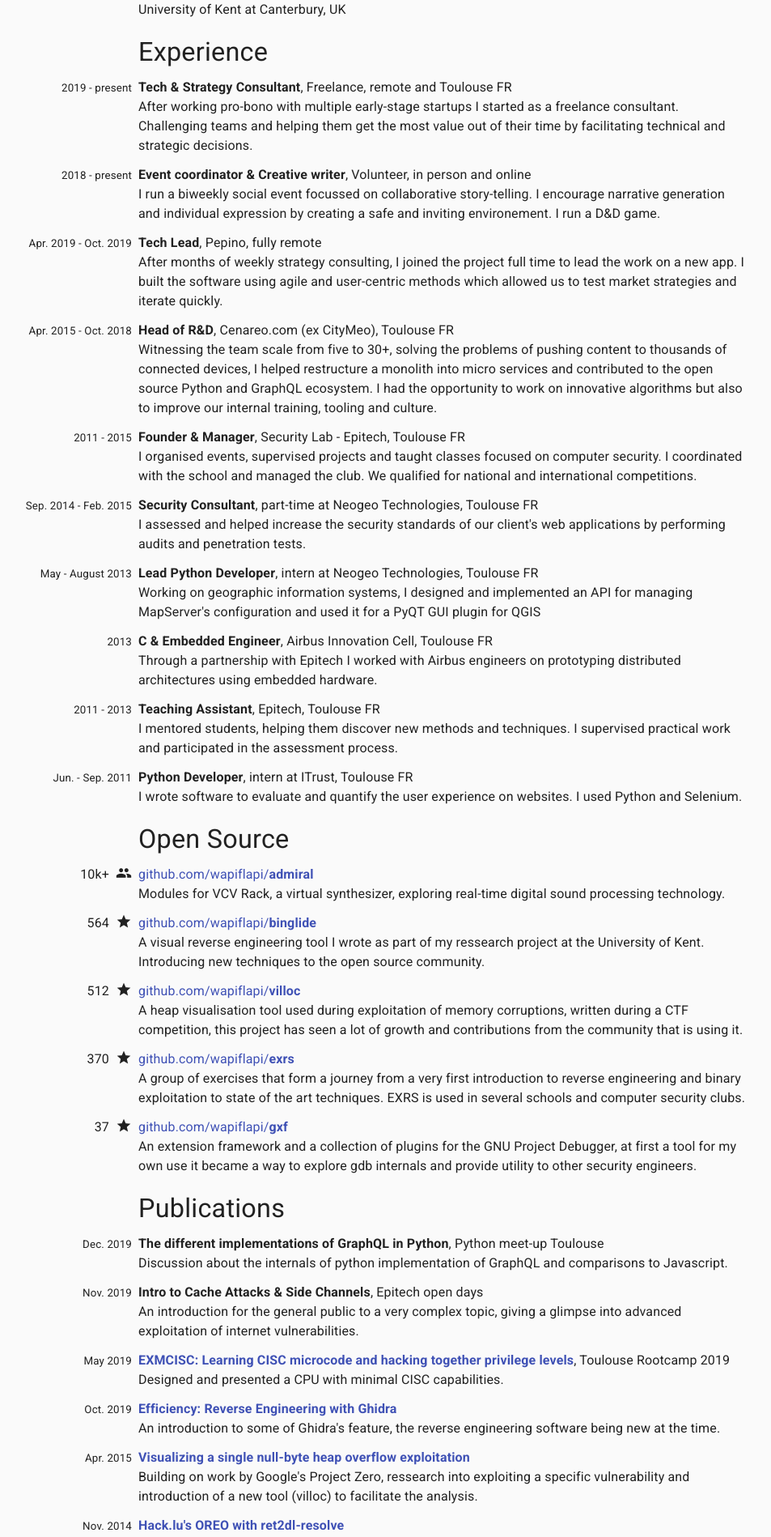
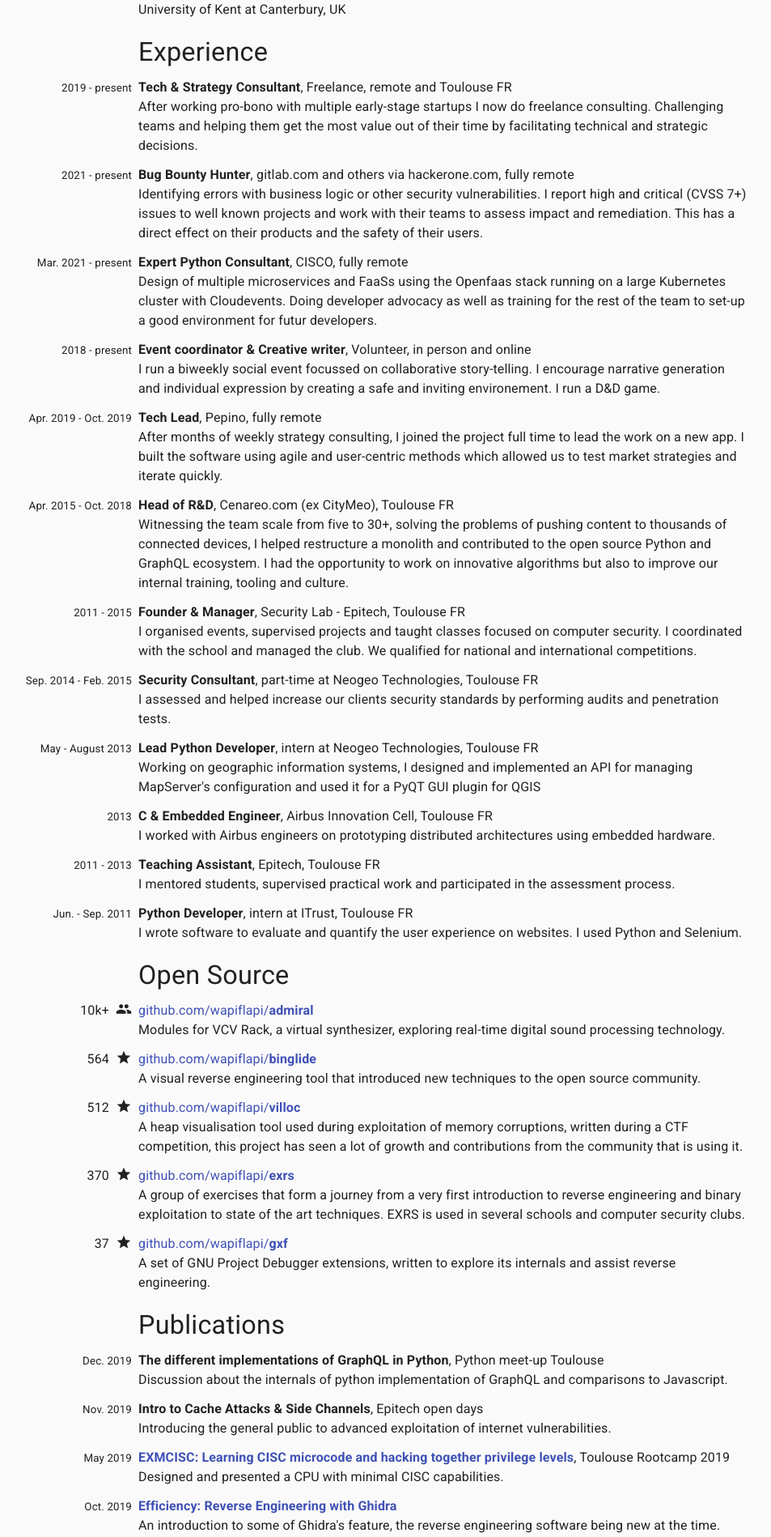
Before and after one commit to wapiflapi/resume, a React (Create React App) app: page / in a window 1280 px wide. Shown: the part 1260-3158 px from the top of the page at 81% size, without its empty margins (157-1110 px from the left). Built offline with nearby package versions, Linux system fonts and the light colour scheme; no server answers.

Commit message:
Add 2021 experiences.

```diff
--- a/src/App.js
+++ b/src/App.js
@@ -166,7 +166,7 @@
             title="CI/CD"
             at="AWS, Azure, GCP"
           >
-            GitHub, GitLab, Docker, Kubernetes, Helm
+            GitHub, GitLab, Docker, Kubernetes, Helm, OpenFaaS
           </Experience>
 
           <Experience
@@ -227,9 +227,33 @@
             at="Freelance, remote and Toulouse FR"
           >
             After working pro-bono with multiple early-stage startups
-            I started as a freelance consultant. Challenging teams and
+            I now do freelance consulting. Challenging teams and
             helping them get the most value out of their time by
             facilitating technical and strategic decisions.
+          </Experience>
+
+          <Experience
+            date="2021 - present"
+            title="Bug Bounty Hunter"
+            at="gitlab.com and others via hackerone.com, fully remote"
+          >
+            Identifying errors with business logic or other security
+            vulnerabilities. I report high and critical (CVSS 7+)
+            issues to well known projects and work with their teams to
+            assess impact and remediation. This has a direct effect on
+            their products and the safety of their users.
+          </Experience>
+
+          <Experience
+            date="Mar. 2021 - present"
+            title="Expert Python Consultant"
+            at="CISCO, fully remote"
+          >
+            Design of multiple microservices and FaaSs using the
+            Openfaas stack running on a large Kubernetes cluster with
+            Cloudevents. Doing developer advocacy as well as training for
+            the rest of the team to set-up a good environment for
+            futur developers.
           </Experience>
 
           <Experience
@@ -262,13 +286,22 @@
 
             Witnessing the team scale from five to 30+, solving the
             problems of pushing content to thousands of connected
-            devices, I helped restructure a monolith into micro
-            services and contributed to the open source Python and
-            GraphQL ecosystem.
+            devices, I helped restructure a monolith and contributed
+            to the open source Python and GraphQL ecosystem.
 
             I had the opportunity to work on innovative algorithms but
             also to improve our internal training, tooling and culture.
           </Experience>
+
+          <div className="newpage">
+            <Entry title={
+                <Typography variant="h4" component="span">
+                  <small>
+                    Earlier experience & internships
+                  </small>
+                </Typography>
+            }/>
+          </div>
 
           <Experience
             date="2011 - 2015"
@@ -286,20 +319,9 @@
             title="Security Consultant"
             at="part-time at Neogeo Technologies, Toulouse FR"
           >
-            I assessed and helped increase the security standards of
-            our client's web applications by performing audits and
-            penetration tests.
+            I assessed and helped increase our clients security
+            standards by performing audits and penetration tests.
           </Experience>
-
-          <div className="newpage">
-            <Entry title={
-                <Typography variant="h4" component="span">
-                  <small>
-                    Experiences - internships
-                  </small>
-                </Typography>
-            }/>
-          </div>
 
           <Experience
             date="May - August 2013"
@@ -316,9 +338,8 @@
             title="C & Embedded Engineer"
             at="Airbus Innovation Cell, Toulouse FR"
           >
-            Through a partnership with Epitech I worked with Airbus
-            engineers on prototyping distributed architectures using
-            embedded hardware.
+            I worked with Airbus engineers on prototyping distributed
+            architectures using embedded hardware.
           </Experience>
 
           <Experience
@@ -326,9 +347,8 @@
             title="Teaching Assistant"
             at="Epitech, Toulouse FR"
           >
-            I mentored students, helping them discover new methods and
-            techniques. I supervised practical work and participated
-            in the assessment process.
+            I mentored students, supervised practical work and
+            participated in the assessment process.
           </Experience>
 
           <Experience
@@ -360,9 +380,8 @@
             stars="564"
             forks="75"
           >
-            A visual reverse engineering tool I wrote as part of my
-            ressearch project at the University of Kent. Introducing
-            new techniques to the open source community.
+            A visual reverse engineering tool that introduced new
+            techniques to the open source community.
           </Github>
           <Github
             name="villoc"
@@ -389,10 +408,8 @@
             stars="37"
             forks="7"
           >
-            An extension framework and a collection of plugins for the
-            GNU Project Debugger, at first a tool for my own use it
-            became a way to explore gdb internals and provide utility
-            to other security engineers.
+            A set of GNU Project Debugger extensions, written to
+            explore its internals and assist reverse engineering.
           </Github>
         </Section>
     );
@@ -437,8 +454,7 @@
             title="Intro to Cache Attacks & Side Channels"
             at="Epitech open days"
           >
-            An introduction for the general public to a very complex
-            topic, giving a glimpse into advanced exploitation of
+            Introducing the general public to advanced exploitation of
             internet vulnerabilities.
           </Experience>
 
@@ -465,9 +481,9 @@
             title="Visualizing a single null-byte heap overflow exploitation"
             href="https://wapiflapi.github.io/2015/04/22/single-null-byte-heap-overflow.html"
           >
-            Building on work by Google's Project Zero, ressearch into
-            exploiting a specific vulnerability and introduction of a
-            new tool (villoc) to facilitate the analysis.
+            Following work by Google's Project Zero, ressearch and the
+            introduction of a new tool (villoc) to facilitate
+            analysis.
           </Publication>
 
           <Publication
```
